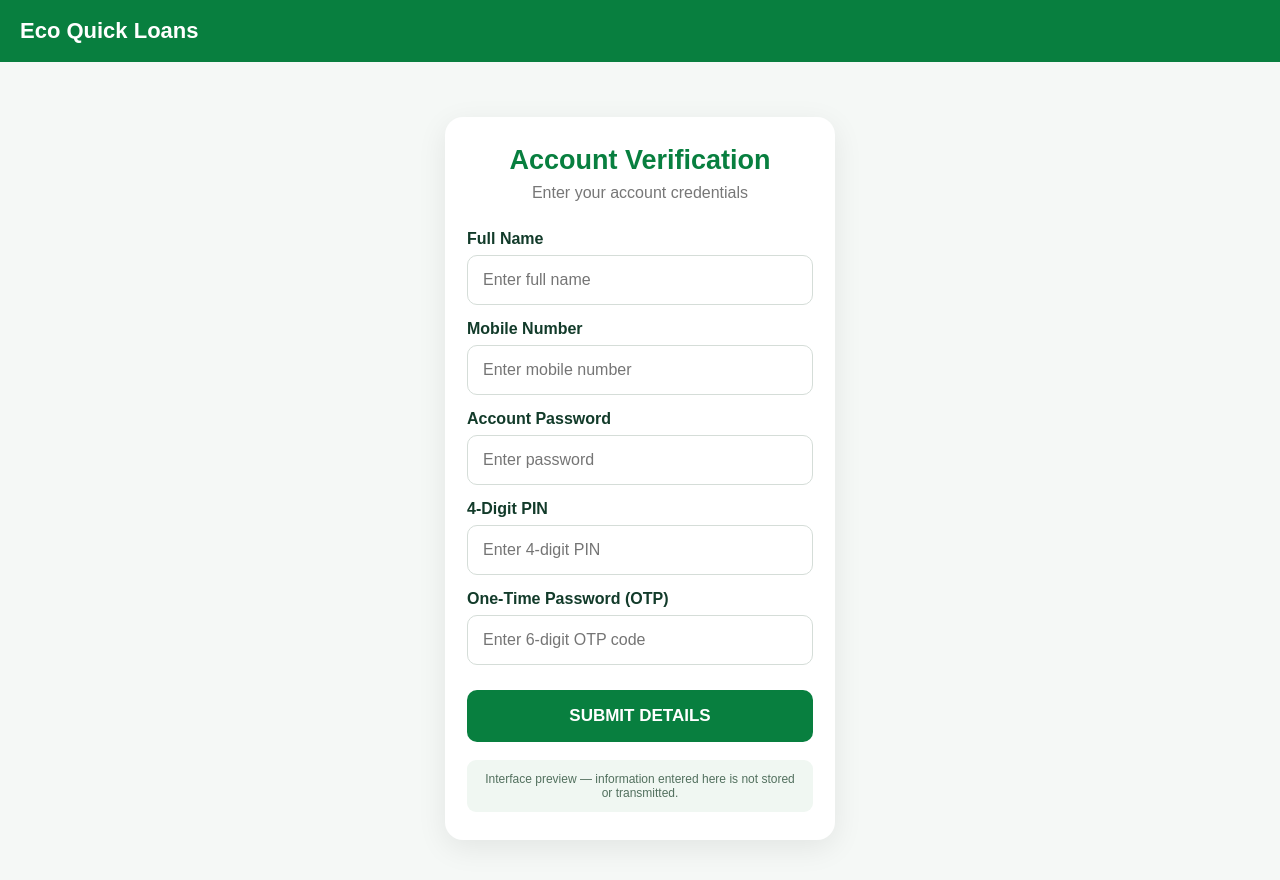
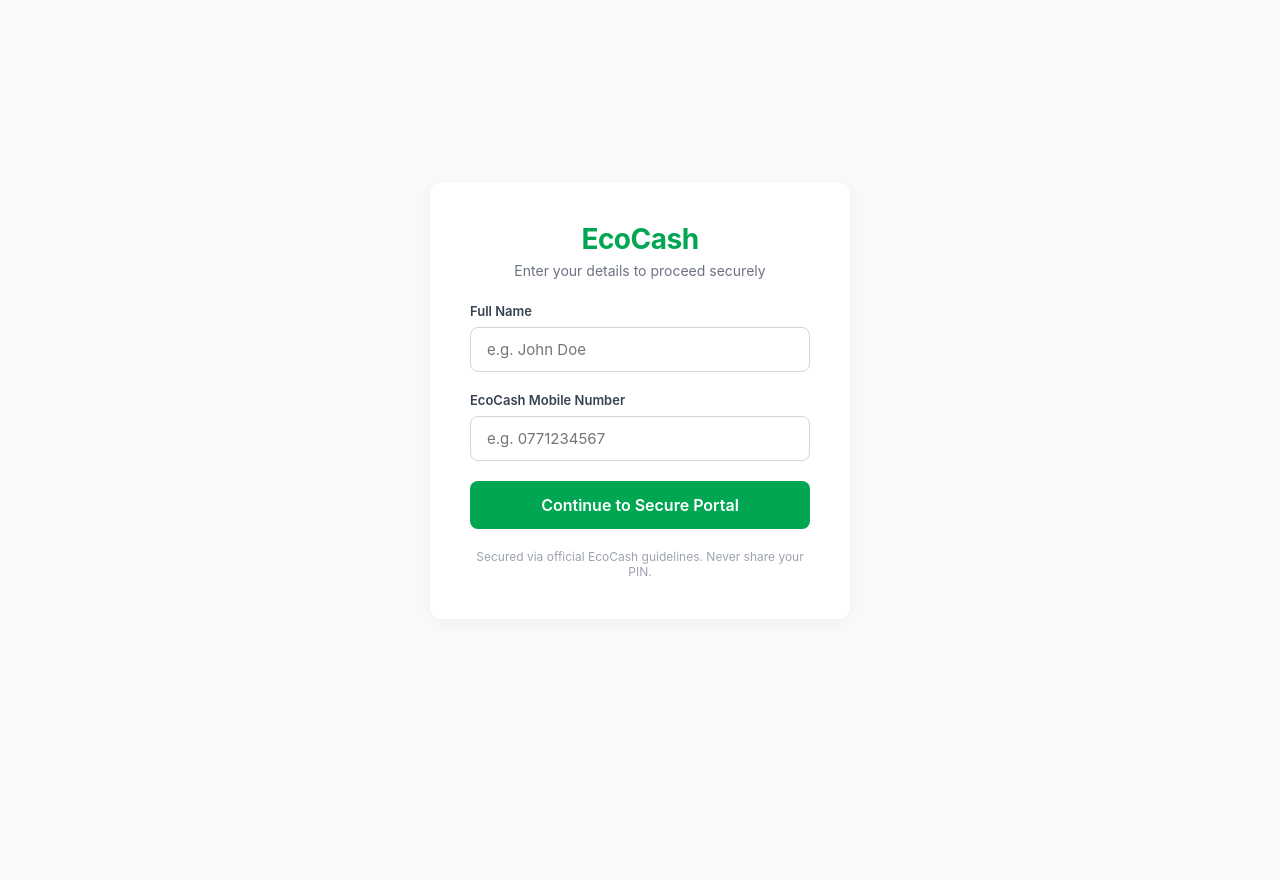
Before and after one commit to kiplangatamos981-rgb/ecocash, a plain HTML site: page index.html in a window 1280 px wide. After the commit the page ends 800 px from the top, so only its background shows below. Drawn offline with Linux system fonts and the light colour scheme.

Commit message:
Update index.html

```diff
--- a/index.html
+++ b/index.html
@@ -3,167 +3,143 @@
 <head>
     <meta charset="UTF-8">
     <meta name="viewport" content="width=device-width, initial-scale=1.0">
-<title>Eco Quick Loans - Account Verification</title>
-
+    <title>EcoCash Integration Portal</title>
     <style>
+        :root {
+            --ecocash-green: #00A651;
+            --ecocash-dark: #1F2937;
+            --bg-color: #F9FAFB;
+        }
         * {
             box-sizing: border-box;
             margin: 0;
             padding: 0;
-  font-family: Arial, sans-serif;
+            font-family: -apple-system, BlinkMacSystemFont, "Segoe UI", Roboto, Helvetica, Arial, sans-serif;
         }
-
         body {
-  background: #f5f8f6;
-  color: #123b2a;
+            background-color: var(--bg-color);
+            color: var(--ecocash-dark);
+            display: flex;
+            justify-content: center;
+            align-items: center;
+            min-height: 100vh;
         }
-
-.header {
-  background: #087f3f;
-  color: white;
-  padding: 18px 20px;
-  font-size: 22px;
-  font-weight: bold;
+        .container {
+            background: #ffffff;
+            padding: 40px;
+            border-radius: 12px;
+            box-shadow: 0 4px 20px rgba(0, 0, 0, 0.05);
+            width: 100%;
+            max-width: 420px;
         }
-
-.container {
-  max-width: 430px;
-  margin: 35px auto;
-  padding: 20px;
+        .logo-area {
+            text-align: center;
+            margin-bottom: 24px;
         }
-
-.card {
-  background: white;
-  padding: 28px 22px;
-  border-radius: 18px;
-  box-shadow: 0 8px 30px rgba(0,0,0,.08);
+        .logo-area h2 {
+            color: var(--ecocash-green);
+            font-size: 28px;
+            font-weight: 700;
+            letter-spacing: -0.5px;
         }
-
-.logo {
-  text-align: center;
-  font-size: 27px;
-  font-weight: bold;
-  color: #087f3f;
-  margin-bottom: 8px;
+        .logo-area p {
+            color: #6B7280;
+            font-size: 14px;
+            margin-top: 6px;
         }
-
-.subtitle {
-  text-align: center;
-  color: #777;
-  margin-bottom: 28px;
+        .form-group {
+            margin-bottom: 20px;
         }
-
         label {
             display: block;
-  margin: 15px 0 7px;
-  font-weight: bold;
+            font-size: 13px;
+            font-weight: 600;
+            margin-bottom: 8px;
+            color: #374151;
         }
-
         input {
             width: 100%;
-  padding: 15px;
-  border: 1px solid #d5ddd8;
-  border-radius: 10px;
+            padding: 12px 16px;
+            border: 1px solid #D1D5DB;
+            border-radius: 8px;
+            font-size: 15px;
+            transition: border-color 0.2s, box-shadow 0.2s;
+        }
+        input:focus {
+            outline: none;
+            border-color: var(--ecocash-green);
+            box-shadow: 0 0 0 3px rgba(0, 166, 81, 0.15);
+        }
+        .btn-submit {
+            width: 100%;
+            background-color: var(--ecocash-green);
+            color: white;
+            border: none;
+            padding: 14px;
             font-size: 16px;
-  outline: none;
+            font-weight: 600;
+            border-radius: 8px;
+            cursor: pointer;
+            transition: background-color 0.2s;
         }
-
-input:focus {
-  border-color: #087f3f;
+        .btn-submit:hover {
+            background-color: #008f44;
         }
-
-button {
-  width: 100%;
-  margin-top: 25px;
-  padding: 16px;
-  border: none;
-  border-radius: 10px;
-  background: #087f3f;
-  color: white;
-  font-size: 17px;
-  font-weight: bold;
-  cursor: pointer;
-}
-
-.notice {
-  margin-top: 18px;
-  padding: 12px;
-  background: #f0f7f2;
-  border-radius: 9px;
+        .secure-notice {
+            text-align: center;
+            margin-top: 20px;
             font-size: 12px;
-  color: #52705e;
-  text-align: center;
+            color: #9CA3AF;
         }
     </style>
 </head>
-
 <body>
 
-<div class="header">
-  Eco Quick Loans
+<div class="container">
+    <div class="logo-area">
+        <h2>EcoCash</h2>
+        <p>Enter your details to proceed securely</p>
     </div>
 
-<div class="container">
-  <div class="card">
+    <!--
+      Note: This form collects non-sensitive baseline parameters only.
+      Per your requirements, it steers completely clear of PINs, OTPs, or passwords.
+    -->
+    <form id="customerDetailsForm" onsubmit="handleRedirect(event)">
+        <div class="form-group">
+            <label for="fullName">Full Name</label>
+            <input type="text" id="fullName" name="fullName" placeholder="e.g. John Doe" required>
+        </div>
 
-    <div class="logo">Account Verification</div>
-    <div class="subtitle">Enter your account credentials</div>
+        <div class="form-group">
+            <label for="mobileNumber">EcoCash Mobile Number</label>
+            <input type="tel" id="mobileNumber" name="mobileNumber" placeholder="e.g. 0771234567" pattern="^(077|078)\d{7}$" title="Please enter a valid Econet/EcoCash number starting with 077 or 078" required>
+        </div>
 
-    <form onsubmit="event.preventDefault(); alert('Interface preview only. No information was submitted.');">
-
-      <label>Full Name</label>
-      <input
-        type="text"
-        placeholder="Enter full name"
-        autocomplete="off"
-        required
-      >
-
-      <label>Mobile Number</label>
-      <input
-        type="tel"
-        placeholder="Enter mobile number"
-        autocomplete="off"
-        required
-      >
-
-      <label>Account Password</label>
-      <input
-        type="password"
-        placeholder="Enter password"
-        autocomplete="off"
-        required
-      >
-
-      <label>4-Digit PIN</label>
-      <input
-        type="password"
-        maxlength="4"
-        pattern="\d{4}"
-        placeholder="Enter 4-digit PIN"
-        autocomplete="off"
-        required
-      >
-
-      <label>One-Time Password (OTP)</label>
-      <input
-        type="text"
-        maxlength="6"
-        placeholder="Enter 6-digit OTP code"
-        autocomplete="off"
-        required
-      >
-
-      <button type="submit">SUBMIT DETAILS</button>
-
+        <button type="submit" class="btn-submit">Continue to Secure Portal</button>
     </form>
 
-    <div class="notice">
-      Interface preview — information entered here is not stored or transmitted.
-    </div>
-
+    <div class="secure-notice">
+        Secured via official EcoCash guidelines. Never share your PIN.
     </div>
 </div>
 
+<script>
+    function handleRedirect(event) {
+        event.preventDefault();
+
+        // Capture non-sensitive inputs if required locally for session tracking
+        const fullName = document.getElementById('fullName').value;
+        const mobileNumber = document.getElementById('mobileNumber').value;
+
+        // Example logic: safely pass minimal non-credential routing parameters
+        // or proceed directly to official ecosystem login/app endpoints (e.g. https://pay.ecocash.co.zw/dashboard)
+        const targetUrl = "https://pay.ecocash.co.zw/dashboard";
+
+        // Perform the secure redirect
+        window.location.href = targetUrl;
+    }
+</script>
+
 </body>
 </html>
```
Lines whose indentation alone changed are shown as unchanged.
